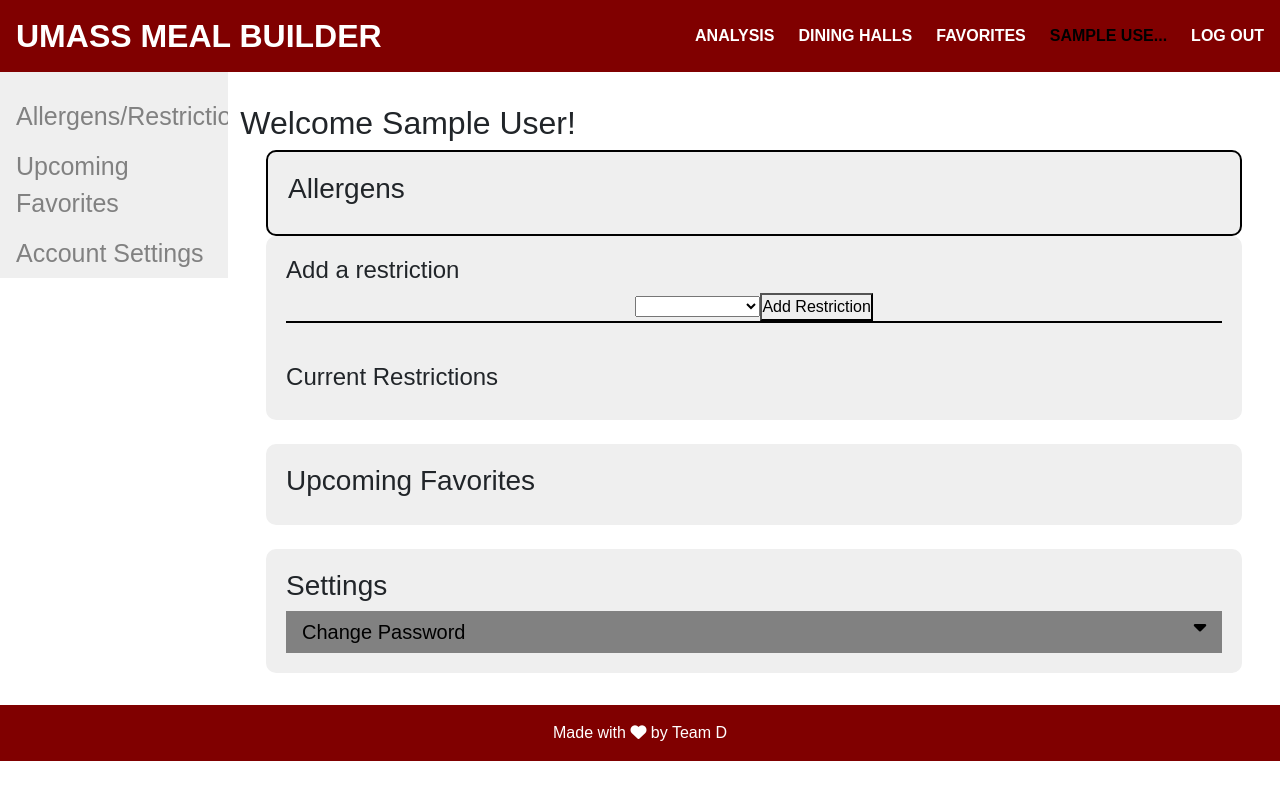
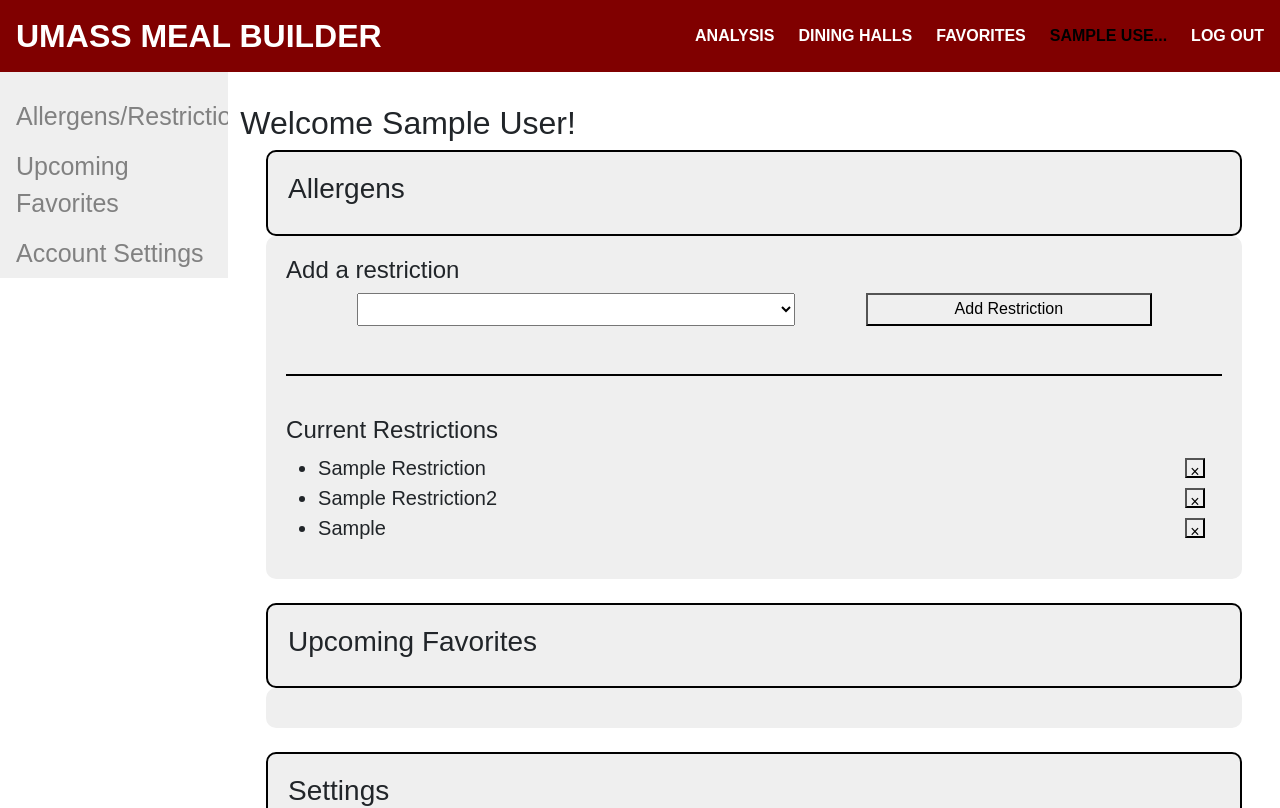
Before and after one commit to yehtunkhine/UmassMealBuilder-TeamD, a React (Create React App) app in the folder frontend/: page /userPage in a window 1280 px wide. Shown: the top 808 px of the page. Built offline with nearby package versions, Linux system fonts and the light colour scheme; no server answers; sample sign-in values are in the browser's storage.

Commit message:
Allows to add and remove restrictions
Also added TODOs for integration, should be simple

```diff
--- a/frontend/src/pages/User.js
+++ b/frontend/src/pages/User.js
@@ -1,4 +1,4 @@
-import React, { useEffect } from 'react';
+import React, { useEffect, useState } from 'react';
 import { useContext } from 'react';
 import { AuthenticationContext } from './../App';
 import { useRef } from 'react';
@@ -7,6 +7,8 @@
 import { useNavigate } from 'react-router-dom';
 //import { EmailAuthCredential, updatePassword } from 'firebase/auth';
 
+let firstRun = true;
+let trackState = [];
 
 export default function User(){
     let auth = useContext(AuthenticationContext);
@@ -15,6 +17,8 @@
     const settingsRef = useRef(null);
     const favoritesRef = useRef(null);
     const navigate = useNavigate();
+    const [userRestrictionsState, setUserRestrictionsState] = useState(trackState);
+
     /* In case we can ever fix the user authentication
     const txtPassword = useRef(null);
     const txtNewPassword = useRef(null);
@@ -122,12 +126,81 @@
         }
     }
 
+    const getUserRestrictions = () =>{
+        let restrictions = document.getElementById("userRestrictions");
+        let removal = document.getElementById("userRestrictionsRemoval");
+        while(restrictions.firstChild){
+            restrictions.removeChild(restrictions.firstChild);
+        }
+        while(removal.firstChild){
+            removal.removeChild(removal.firstChild);
+        }
+        let userRestrictionsArray = userRestrictionsState;
+        for(let i = 0; i < userRestrictionsArray.length; i++){
+            var el = document.createElement("li");
+            el.textContent = userRestrictionsArray[i];
+            var remove = document.createElement("button");
+            remove.textContent = "\xD7";
+            remove.className = "removal-button";
+            remove.onclick = function(){
+                removeUserRestriction(userRestrictionsArray[i]);
+            };
+            removal.appendChild(remove);
+            restrictions.appendChild(el);
+        }
+    }
+
+    const removeUserRestriction = (child) => {
+        let tempState = [...trackState];
+        tempState.splice(tempState.indexOf(child), 1);
+        trackState = tempState;
+        //TODO set userdata to trackState
+        setUserRestrictionsState(trackState);
+    }
+
+    const setUserRestrictions = () => {
+        //TODO set userRestrictionsArray to user data
+        //Integrate here, this will only trigger on initial run through
+        let userRestrictionsArray = [];
+        userRestrictionsArray.push("Sample Restriction");
+        userRestrictionsArray.push("Sample Restriction2");
+        userRestrictionsArray.push("Sample");
+        trackState = userRestrictionsArray;
+        setUserRestrictionsState(userRestrictionsArray);
+    }
+
+    const addUserRestrictions = () =>{
+        let userRestrictionsArray = [...userRestrictionsState];
+        let tempRestriction = document.getElementById("allergen").value;
+        if(!userRestrictionsArray.includes(tempRestriction)){
+            userRestrictionsArray.push(tempRestriction);
+            trackState = userRestrictionsArray;
+            //Sort if have time
+            //Then push array to database
+            //TODO push new restriction to user data
+            setUserRestrictionsState(userRestrictionsArray);
+        }
+    }
+
+
     useEffect(() => {
-        if(user === null){
+        if(firstRun){
+            firstRun = false;
+            setUserRestrictions();
+        }
+        if(user !== null){
+            getRestrictions();
+            getUserRestrictions();
+
+        }else{
             navigate("/");
         }
-        getRestrictions();
+        console.log(userRestrictionsState);
     });
+    if(user === null){
+        return <div>
+            </div>;
+    }
     return (
     <div class ="flex-container">
         <div class="sidenav flex-child-nav">
@@ -144,24 +217,39 @@
             </div>
             <div class = "userBox">
                 <h4>Add a restriction</h4>
-                <select id="allergen"></select>
-                <button >Add Restriction</button>
+                <div class = "flex-container">
+                    <div class = "flex-space"></div>
+                    <select id="allergen" class = "flex-select "></select>
+                    <div class="flex-space"></div>
+                    <button onClick={addUserRestrictions} class = "flex-button  restrictions-button">Add Restriction</button>
+                    <div class = "flex-space"></div>
+                </div>
+                <br></br><br></br>
             <div class="separate"></div>
                 <h4>Current Restrictions</h4>
+                <div class = "flex-container">
+                <ul id="userRestrictions" class = "flex-list"></ul>
+                <ul id="userRestrictionsRemoval" class = "flex-remove"></ul>
+                </div>
             </div>
             <br></br>
-            <div class = "userBox" ref = {favoritesRef}>
+            <div class = "userBox labelBox" ref = {favoritesRef}>
                 <h3>Upcoming Favorites</h3>
             </div>
+            <div class= "userBox">
+            </div>
             <br></br>
-            <div class = "userBox" ref = {settingsRef}>
+            <div class = "userBox labelBox" ref = {settingsRef}>
                 <h3>Settings</h3>
+            </div>
+            <div class = "userBox">
                 <div class = "innerBox">
                     <button onClick = {handleDropdown} class="dropdown-btn">Change Password
                         <i class="fa fa-caret-down"></i>
                     </button>
 
                     <div class="dropdown-container">
+                        <div class = "separate"></div>
                         <button class = "" onClick={sendPasswordReset} >Send Password Reset Link</button>
                     </div>
                 </div>
--- a/frontend/src/pages/loginstyles.css
+++ b/frontend/src/pages/loginstyles.css
@@ -182,3 +182,46 @@
   float: right;
   padding-right: 8px;
 }
+
+select{
+  padding: 6px 8px 6px 6px;
+  text-decoration: none;
+  font-size: 20px;
+  color: black;
+  display: block;
+  width: 50%;
+  text-align: center;
+  cursor: pointer;
+  outline:none;
+  margin:auto;
+}
+
+.flex-select{
+  flex:6;
+}
+.flex-button{
+  flex:4;
+}
+
+.flex-space{
+  flex:1;
+}
+
+.flex-list{
+  flex:15;
+  text-align: left;
+  font-size: 20px;
+}
+
+.flex-remove{
+  flex:1;
+  display: grid;
+}
+
+.removal-button{
+  height: 20px;
+  width: 20px;
+  text-align: center;
+  vertical-align: middle;
+  margin: auto;
+}
```
